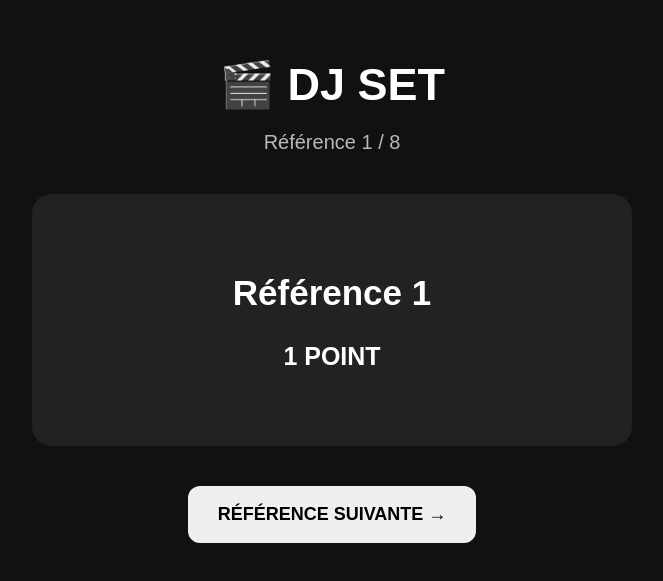
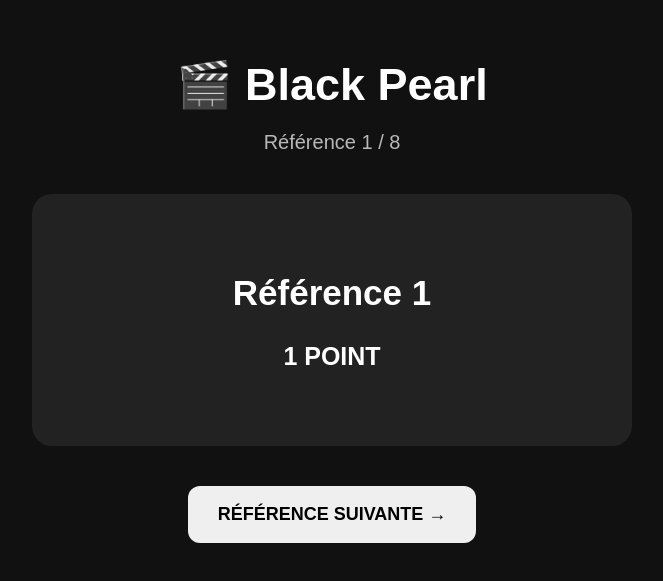
Before and after one commit to Ech-del/Movieguess, a plain HTML site: page index.html in a window 1280 px wide. Shown: the part 115-696 px from the top of the page, without its empty margins (308-971 px from the left). Drawn offline with Linux system fonts and the light colour scheme.

Commit message:
Change title and header for DJ Set to Black Pearl

```diff
--- a/index.html
+++ b/index.html
@@ -3,7 +3,7 @@
 <head>
     <meta charset="UTF-8">
     <meta name="viewport" content="width=device-width, initial-scale=1.0">
-    <title>DJ Set</title>
+    <title>Pirates Des Caraïbes</title>
     <link rel="stylesheet" href="style.css">
 </head>
 
@@ -11,7 +11,7 @@
 
     <main class="game">
 
-        <h1>🎬 DJ SET</h1>
+        <h1>🎬 Black Pearl</h1>
 
         <p id="counter">Référence 1 / 8</p>
 
```
